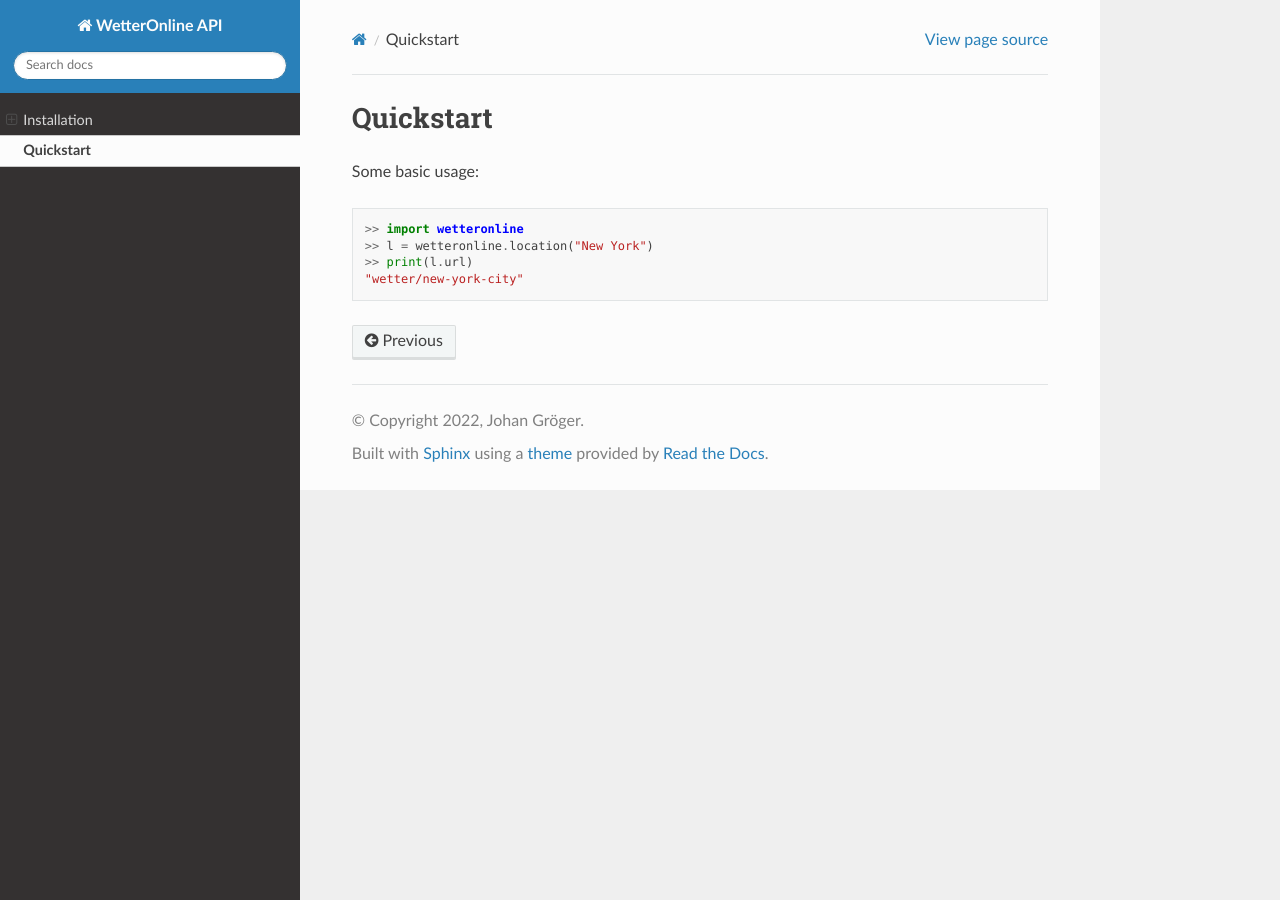
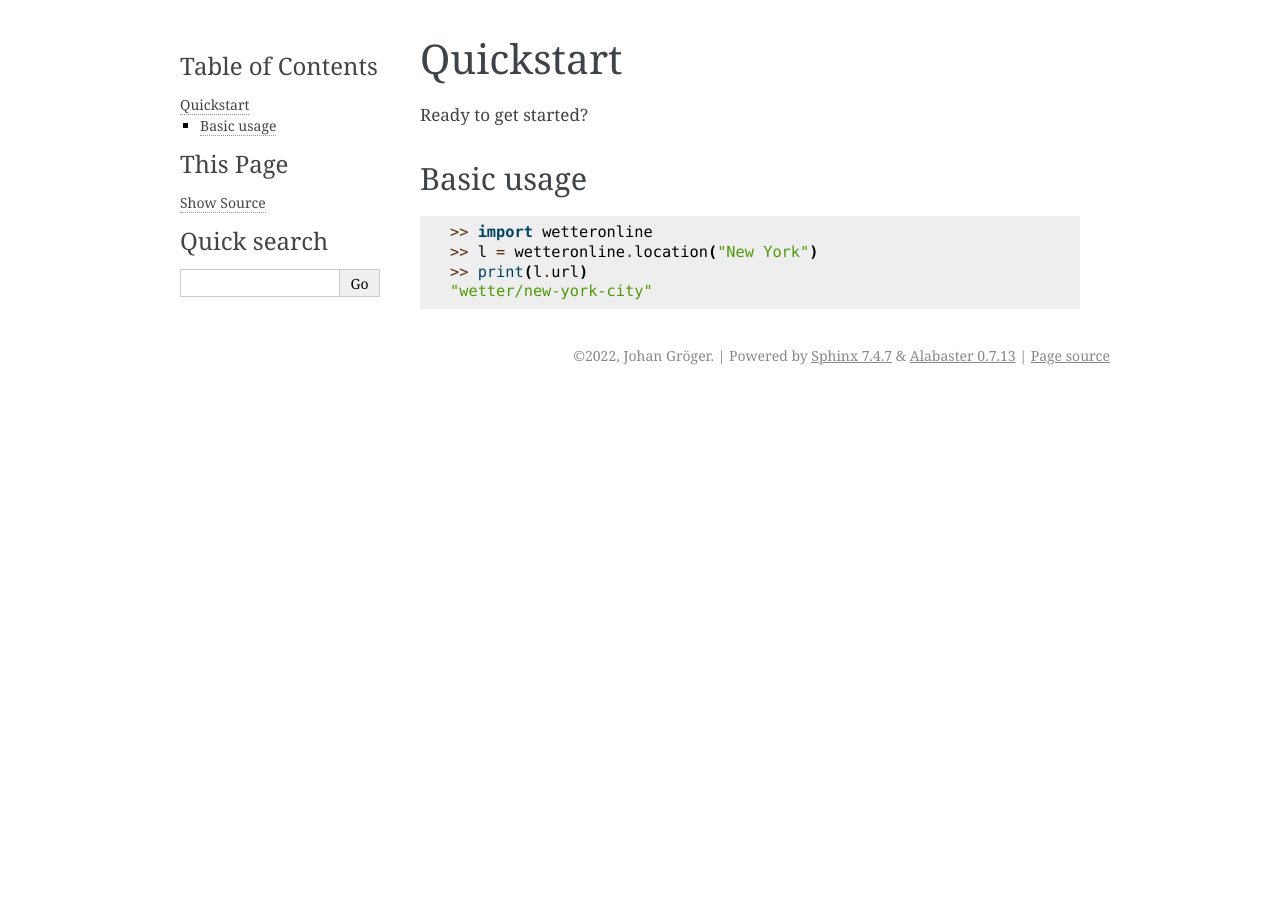
Before and after one commit to johangroe/wetteronline-api, a Sphinx documentation site: the page built from docs/source/quickstart.rst, in a window 1280 px wide. Built offline with Sphinx 7.4.7, drawn with Linux system fonts in a browser that asks for light colours.

Commit message:
update docs

```diff
--- a/docs/source/conf.py
+++ b/docs/source/conf.py
@@ -47,7 +47,8 @@ exclude_patterns = []
 # The theme to use for HTML and HTML Help pages.  See the documentation for
 # a list of builtin themes.
 #
-html_theme = 'sphinx_rtd_theme'
+#html_theme = 'sphinx_rtd_theme'
+html_theme = 'alabaster'
 
 # Add any paths that contain custom static files (such as style sheets) here,
 # relative to this directory. They are copied after the builtin static files,
@@ -55,6 +56,6 @@ html_theme = 'sphinx_rtd_theme'
 html_static_path = ['_static']
 
 ## Options specific for this theme, taken from: https://sphinx-rtd-theme.readthedocs.io/en/stable/configuring.html
-html_theme_options = {
-    "collapse_navigation": False
-}
+#html_theme_options = {
+#    "collapse_navigation": False
+#}
--- a/docs/source/index.rst
+++ b/docs/source/index.rst
@@ -15,7 +15,7 @@ It uses webscraping and (hopefully) offers a *simple* and *intuitive* API.
    This project is under active development. (And so is the documentation too!)
 
 Contents
---------
+########
 
 .. toctree::
 
--- a/docs/source/quickstart.rst
+++ b/docs/source/quickstart.rst
@@ -2,7 +2,10 @@
 Quickstart
 ==========
 
-Some basic usage:
+Ready to get started?
+
+Basic usage
+###########
 
 .. code-block:: python
 
```
